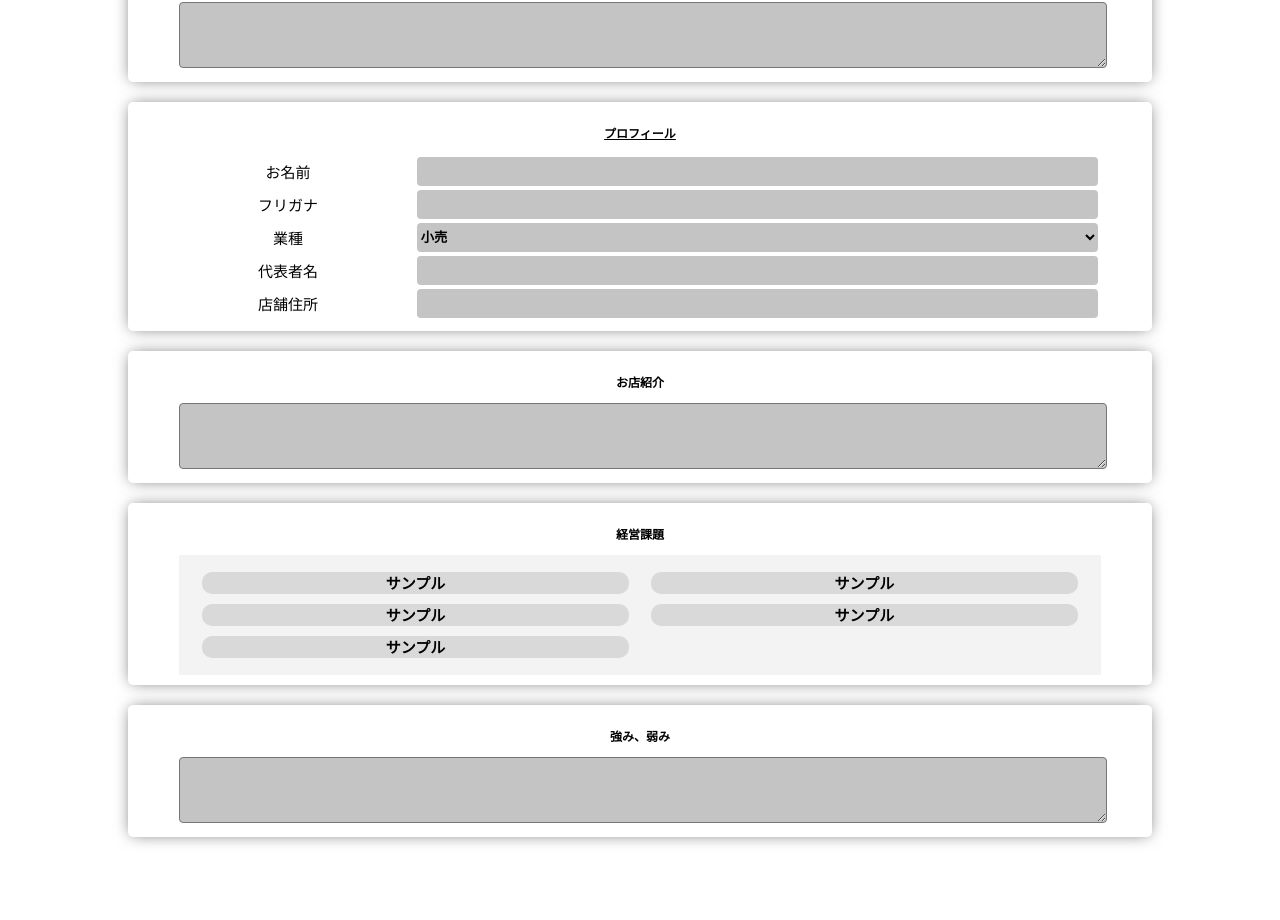
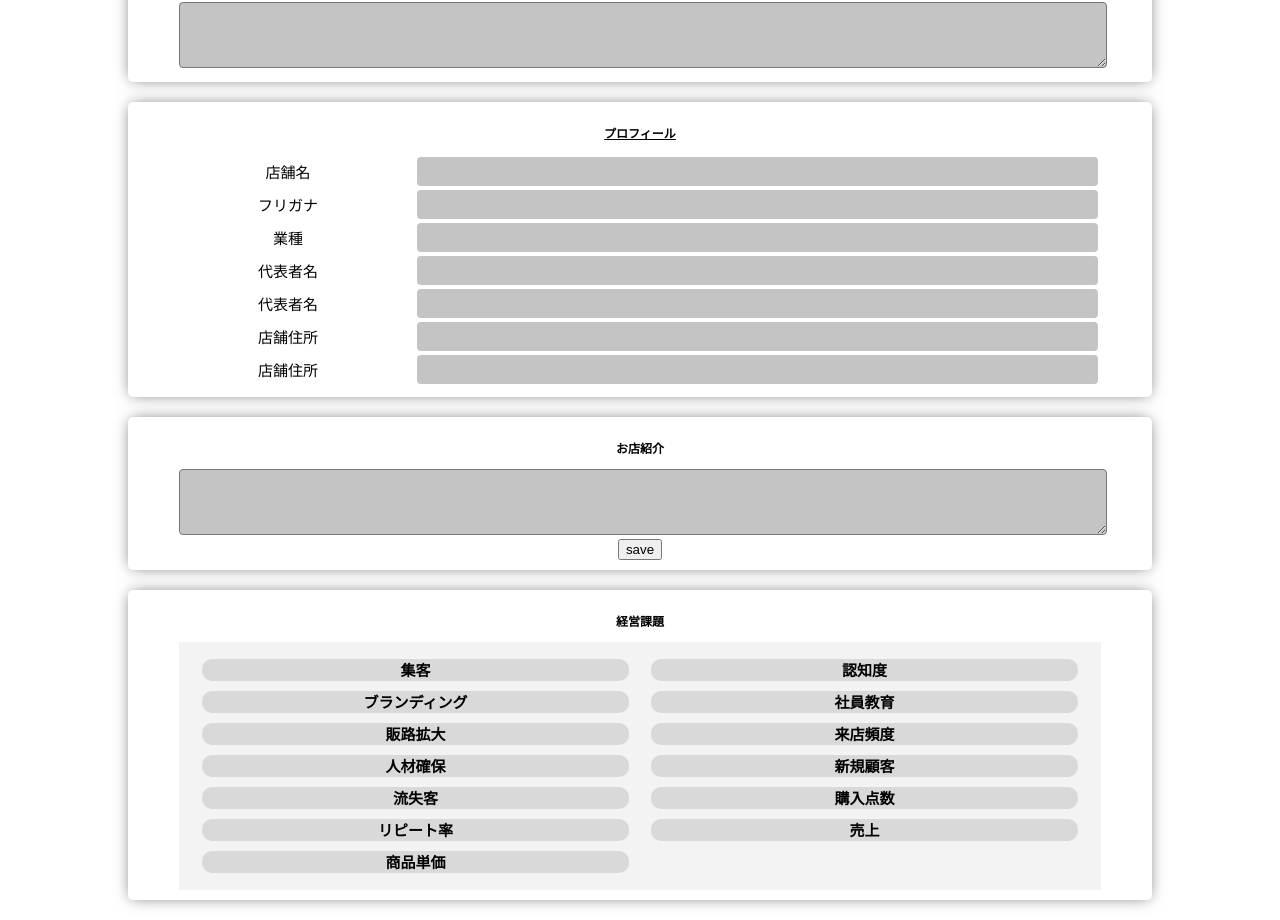
Before and after one commit to YukiMatsuda-NEEC/Ota-Collab, a Nuxt app: page / in a window 1280 px wide. Shown: the part 316-1236 px from the top of the page. Before the commit the page ends 1173 px from the top, so only its background shows below. Built offline with nearby package versions, Linux system fonts and the light colour scheme; no server answers; the database is empty.

Commit message:
update: otaInput, profiles

```diff
--- a/components/otaInput.vue
+++ b/components/otaInput.vue
@@ -1,5 +1,11 @@
 <template>
-  <textarea v-if="isTextarea"></textarea>
+  <textarea
+    v-bind:value="value"
+    v-on:input="$emit('input', $event.target.value)"
+    :placeholder="placeholder"
+    v-if="isTextarea"
+  >
+  </textarea>
   <input
     v-bind:value="value"
     v-on:input="$emit('input', $event.target.value)"
--- a/components/profiles.vue
+++ b/components/profiles.vue
@@ -45,49 +45,59 @@
   <section class="profiles" v-else>
     <div class="profile">
       <Title> コラボ願望 </Title>
-      <otaInput :isTextarea="true" />
+      <otaInput v-model="message" :isTextarea="true" />
     </div>
     <div class="profile">
       <Title :isUnderline="true"> プロフィール </Title>
       <table>
         <tr>
-          <td class="profile-title">お名前</td>
+          <td class="profile-title">店舗名</td>
           <td class="profile-value">
-            <otaInput />
+            <otaInput v-model="shop_name"/>
           </td>
         </tr>
         <tr>
           <td class="profile-title">フリガナ</td>
           <td class="profile-value">
-            <otaInput />
+            <otaInput v-model="furigana"/>
           </td>
         </tr>
         <tr>
           <td class="profile-title">業種</td>
           <td class="profile-value">
-            <select name="" id="">
-              <option value="">小売</option>
-              <option value="">配送</option>
-            </select>
+            <otaInput v-model="industry"/>
           </td>
         </tr>
         <tr>
           <td class="profile-title">代表者名</td>
           <td class="profile-value">
-            <otaInput />
+            <otaInput v-model="representative"/>
+          </td>
+        </tr>
+        <tr>
+          <td class="profile-title">代表者名</td>
+          <td class="profile-value">
+            <otaInput v-model="representative"/>
           </td>
         </tr>
         <tr>
           <td class="profile-title">店舗住所</td>
           <td class="profile-value">
-            <otaInput />
+            <otaInput v-model="address"/>
+          </td>
+        </tr>
+        <tr>
+          <td class="profile-title">店舗住所</td>
+          <td class="profile-value">
+            <otaInput v-model="address"/>
           </td>
         </tr>
       </table>
     </div>
     <div class="profile">
       <Title> お店紹介 </Title>
-      <otaInput :isTextarea="true" />
+      <otaInput v-model="introduction" :isTextarea="true" />
+      <Button @click="save">save</Button>
     </div>
     <div class="profile">
       <Title> 経営課題 </Title>
@@ -96,49 +106,110 @@
           id="1"
           class="issue-checkbox"
           type="checkbox"
-          value="1"
+          value="attracting_customers"
           v-model="issues"
         />
-        <label class="issue" for="1">サンプル</label>
+        <label class="issue" for="1">集客</label>
         <input
           id="2"
           class="issue-checkbox"
           type="checkbox"
-          value="2"
+          value="awareness"
           v-model="issues"
         />
-        <label class="issue" for="2">サンプル</label>
+        <label class="issue" for="2">認知度</label>
         <input
           id="3"
           class="issue-checkbox"
           type="checkbox"
-          value="3"
+          value="branding"
           v-model="issues"
         />
-        <label class="issue" for="3">サンプル</label>
+        <label class="issue" for="3">ブランディング</label>
         <input
           id="4"
           class="issue-checkbox"
           type="checkbox"
-          value="4"
+          value="employee_training"
           v-model="issues"
         />
-        <label class="issue" for="4">サンプル</label>
+        <label class="issue" for="4">社員教育</label>
         <input
           id="5"
           class="issue-checkbox"
           type="checkbox"
-          value="5"
+          value="expansion"
           v-model="issues"
         />
-        <label class="issue" for="5">サンプル</label>
+        <label class="issue" for="5">販路拡大</label>
+        <input
+          id="6"
+          class="issue-checkbox"
+          type="checkbox"
+          value="frequency"
+          v-model="issues"
+        />
+        <label class="issue" for="6">来店頻度</label>
+        <input
+          id="7"
+          class="issue-checkbox"
+          type="checkbox"
+          value="human_resources"
+          v-model="issues"
+        />
+        <label class="issue" for="7">人材確保</label>
+        <input
+          id="8"
+          class="issue-checkbox"
+          type="checkbox"
+          value="new_customers"
+          v-model="issues"
+        />
+        <label class="issue" for="8">新規顧客</label>
+        <input
+          id="9"
+          class="issue-checkbox"
+          type="checkbox"
+          value="outflow"
+          v-model="issues"
+        />
+        <label class="issue" for="9">流失客</label>
+        <input
+          id="10"
+          class="issue-checkbox"
+          type="checkbox"
+          value="purchases"
+          v-model="issues"
+        />
+        <label class="issue" for="10">購入点数</label>
+        <input
+          id="11"
+          class="issue-checkbox"
+          type="checkbox"
+          value="repeat_rate"
+          v-model="issues"
+        />
+        <label class="issue" for="11">リピート率</label>
+        <input
+          id="12"
+          class="issue-checkbox"
+          type="checkbox"
+          value="sales"
+          v-model="issues"
+        />
+        <label class="issue" for="12">売上</label>
+        <input
+          id="13"
+          class="issue-checkbox"
+          type="checkbox"
+          value="unit_price"
+          v-model="issues"
+        />
+        <label class="issue" for="13">商品単価</label>
         <!-- TODO:v-forでの問題を自動挿入 -->
       </div>
     </div>
-    <div class="profile">
-      <Title> 強み、弱み </Title>
-      <otaInput :isTextarea="true" />
-    </div>
+
   </section>
 </template>
 <script>
@@ -157,12 +228,25 @@ export default {
     Title,
     otaInput,
   },
+  methods:{
+    save(){
+      console.log(this.name);
+    }
+  },
   data() {
     return {
       shopName: "のりや",
       userName: "田中",
       isInputMode: false,
       issues: [],
+      message:"",
+      shop_name:"",
+      furigana:"",
+      industry:"",
+      representative:"",
+      address:"",
+      introduction:""
+
     };
   },
 };
```
